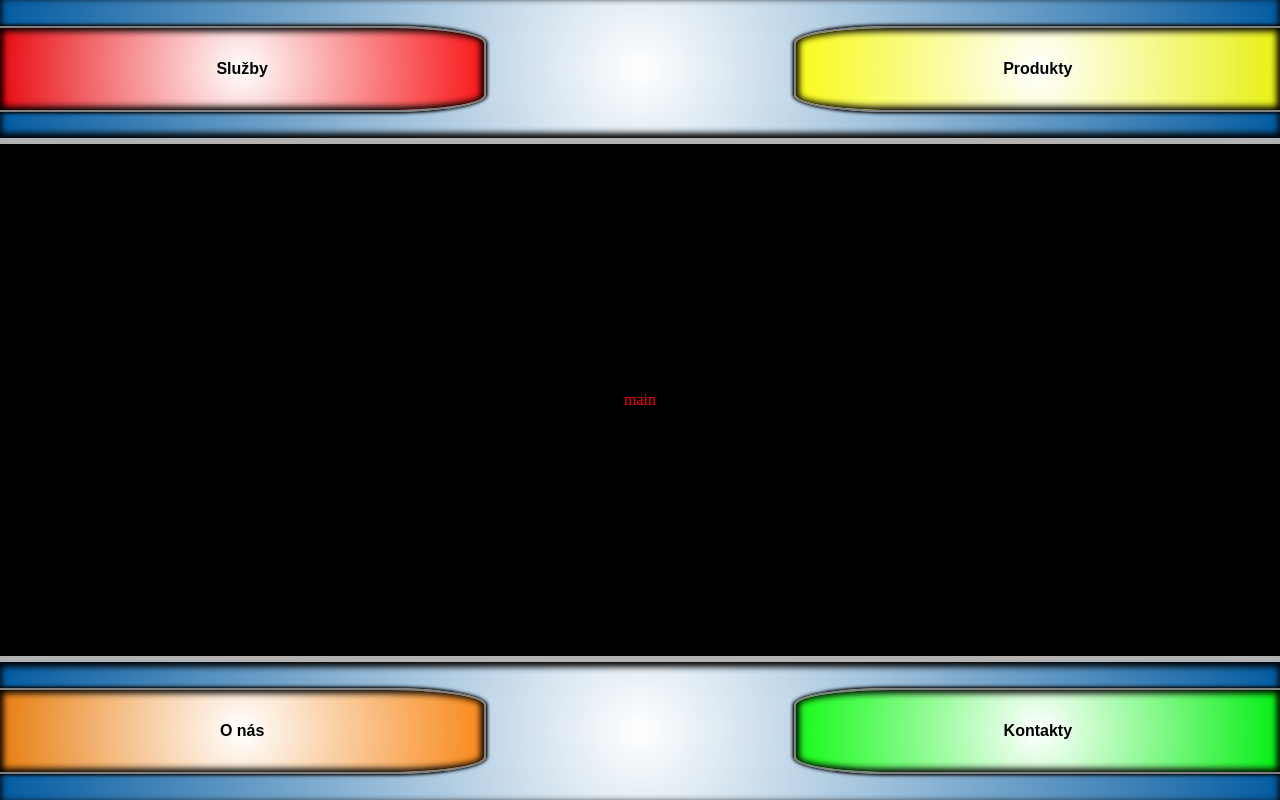
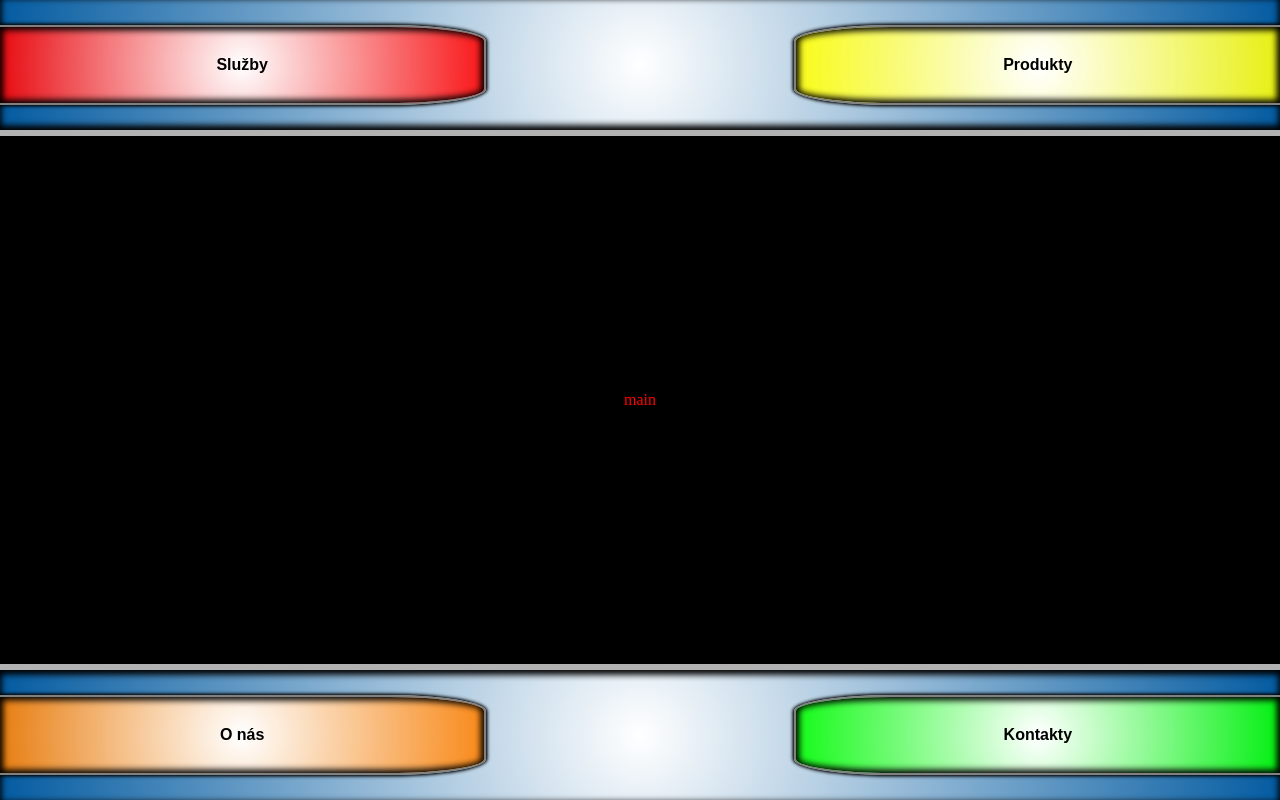
Before and after one commit to bavo-git/wsntdist, a plain HTML site: page index.html in a window 1280 px wide. Drawn offline with Linux system fonts and the light colour scheme.

Commit message:
upd-sizes

```diff
--- a/css/10-header.css
+++ b/css/10-header.css
@@ -1,7 +1,7 @@
 
 .header {
     width: 100%;
-    height: 18%;
+    height: 17%;
 
     display: flex;
     align-items: center;
--- a/css/20-main.css
+++ b/css/20-main.css
@@ -1,7 +1,7 @@
 
 .main {
     width: 100%;
-    height: 64%;
+    height: 66%;
     display: flex;
     align-items: center;
     justify-content: center;
--- a/css/30-footer.css
+++ b/css/30-footer.css
@@ -1,7 +1,7 @@
 
 .footer {
     width: 100%;
-    height: 18%;
+    height: 17%;
 
     display: flex;
     align-items: center;
```
